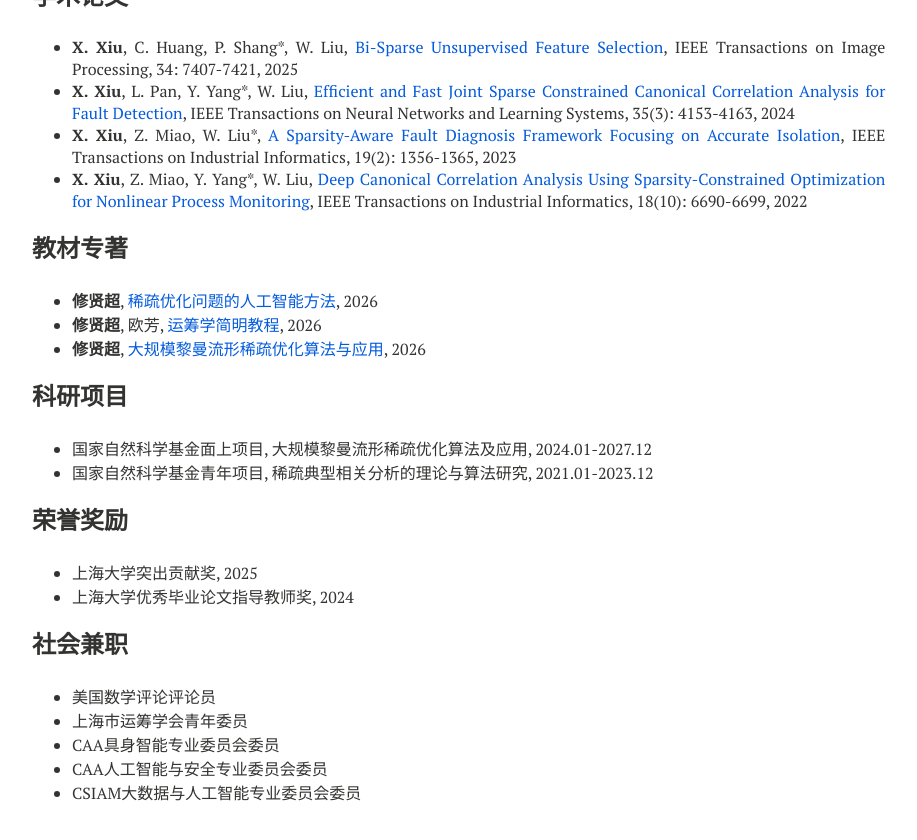
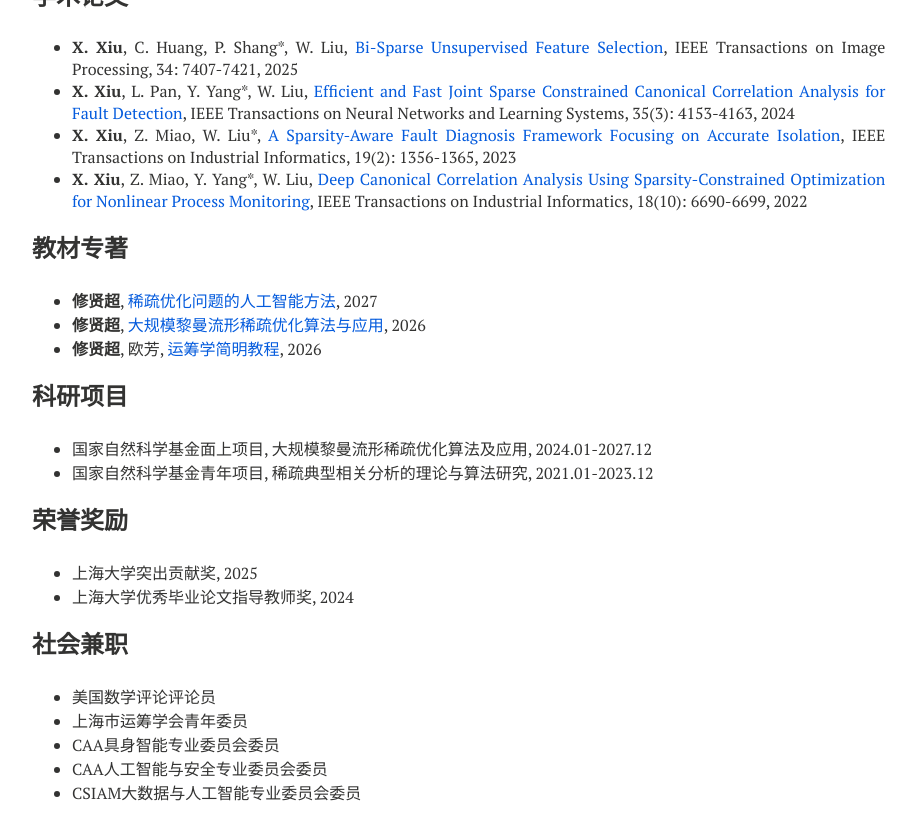
Before and after one commit to xianchaoxiu/xianchaoxiu.github.io, a Jekyll site: the page built from chinese/index.md, in a window 1280 px wide and 900 px high, scrolled down 778 px. Shown: the top 840 px of the window, without its empty margins (288-1205 px from the left). Built offline with Jekyll 4.4.1, drawn with Linux system fonts in a browser that asks for light colours; nearby versions of some CDN libraries.

Commit message:
Update index.md

```diff
--- a/chinese/index.md
+++ b/chinese/index.md
@@ -46,9 +46,9 @@ share: false
 
 
 ### 教材专著
-* <b>修贤超</b>,  <a href="https://xianchaoxiu.github.io/chinese/book/L2O/" class="textlink" target="_blank"> 稀疏优化问题的人工智能方法</a>, 2026  <br>
+* <b>修贤超</b>,  <a href="https://xianchaoxiu.github.io/chinese/book/L2O/" class="textlink" target="_blank"> 稀疏优化问题的人工智能方法</a>, 2027  <br>
+* <b>修贤超</b>, <a href="https://xianchaoxiu.github.io/chinese/book/OPT/" class="textlink" target="_blank">大规模黎曼流形稀疏优化算法与应用</a>, 2026  <br>
 * <b>修贤超</b>, 欧芳, <a href="https://xianchaoxiu.github.io/chinese/book/OR/" class="textlink" target="_blank"> 运筹学简明教程</a>, 2026  <br>
-* <b>修贤超</b>, <a href="https://xianchaoxiu.github.io/chinese/book/OPT/" class="textlink" target="_blank">大规模黎曼流形稀疏优化算法与应用</a>, 2026  <br>
 
 
 ### 科研项目
```
